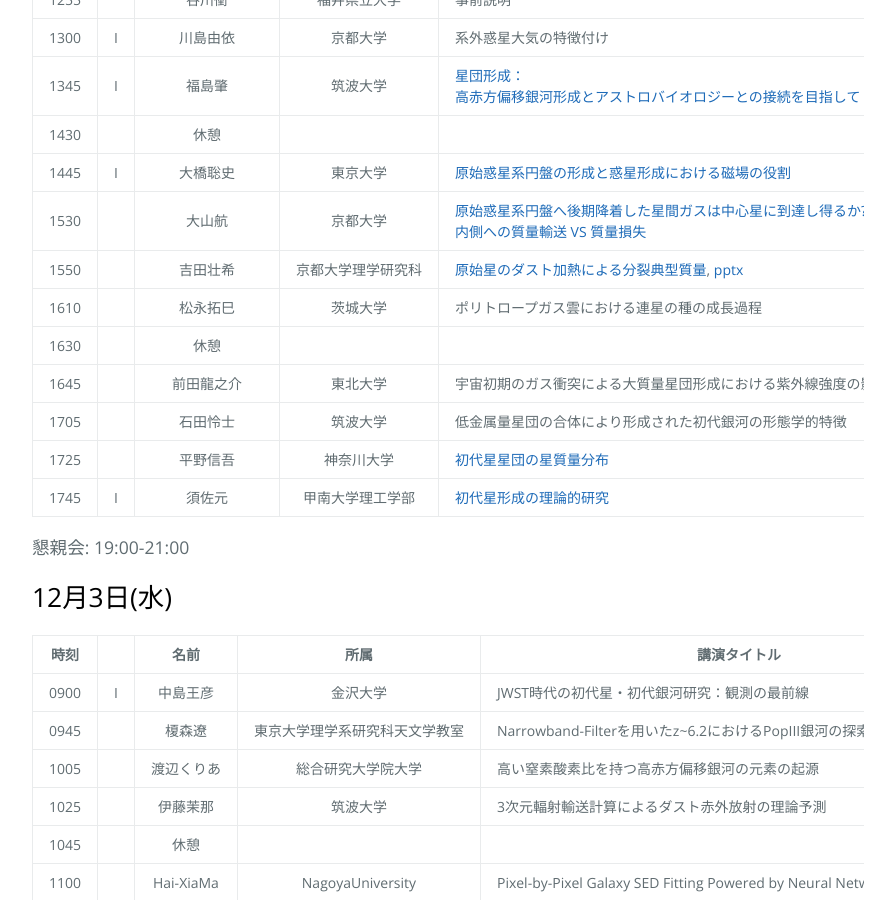
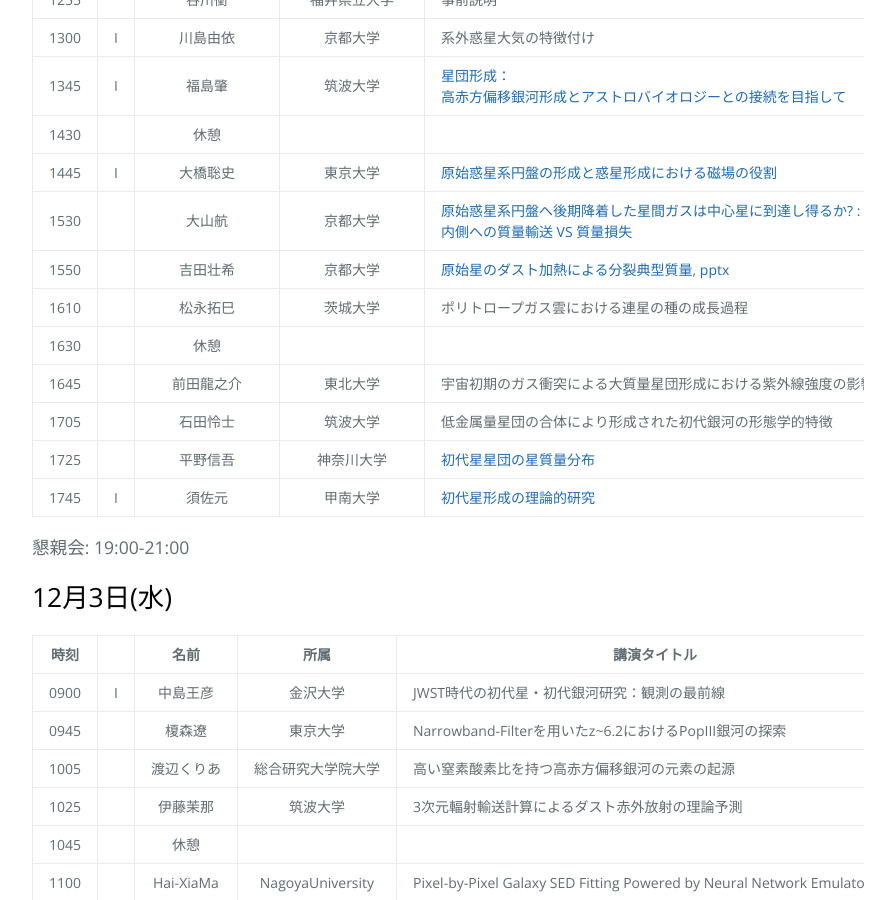
Before and after one commit to fukushimahj/FSFG2025, a Jekyll site: the page built from program.md, in a window 1280 px wide and 900 px high, scrolled down 1615 px. Shown: the whole window, without its empty margins (192-1087 px from the left). Built offline with Jekyll 4.4.1, drawn with Linux system fonts in a browser that asks for light colours.

Commit message:
modify program

```diff
--- a/program.md
+++ b/program.md
@@ -49,13 +49,13 @@ description:
 | 1430||休憩||
 |1445|I|大橋聡史 |東京大学| [原始惑星系円盤の形成と惑星形成における磁場の役割](https://fukushimahj.github.io/FSFG2025/pdfs/SOhashi.pdf)|
 |1530|| 大山航 |京都大学| [原始惑星系円盤へ後期降着した星間ガスは中心星に到達し得るか? : 内側への質量輸送 VS 質量損失](https://fukushimahj.github.io/FSFG2025/pdfs/Ooyama_Kyoto.pdf)|
-|1550|| 吉田壮希 |京都大学理学研究科| [原始星のダスト加熱による分裂典型質量](https://fukushimahj.github.io/FSFG2025/pdfs/fsfg2025_yoshida.pdf), [pptx](https://fukushimahj.github.io/FSFG2025/pdfs/fsfg2025_yoshida.pptx)|
+|1550|| 吉田壮希 |京都大学| [原始星のダスト加熱による分裂典型質量](https://fukushimahj.github.io/FSFG2025/pdfs/fsfg2025_yoshida.pdf), [pptx](https://fukushimahj.github.io/FSFG2025/pdfs/fsfg2025_yoshida.pptx)|
 |1610|| 松永拓巳 |茨城大学| ポリトロープガス雲における連星の種の成長過程|
 | 1630||休憩||
 |1645|| 前田龍之介 |東北大学| 宇宙初期のガス衝突による大質量星団形成における紫外線強度の影響|
 |1705|| 石田怜士 |筑波大学| 低金属量星団の合体により形成された初代銀河の形態学的特徴|
 |1725|| 平野信吾 |神奈川大学| [初代星星団の星質量分布](https://fukushimahj.github.io/FSFG2025/pdfs/fsfg2025_ShingoHirano.pdf)|
-|1745|I|須佐元 |甲南大学理工学部| [初代星形成の理論的研究](https://fukushimahj.github.io/FSFG2025/pdfs/susa.pdf)|
+|1745|I|須佐元 |甲南大学| [初代星形成の理論的研究](https://fukushimahj.github.io/FSFG2025/pdfs/susa.pdf)|
 
 懇親会: 19:00-21:00
 
@@ -66,7 +66,7 @@ description:
 | 時刻||名前|所属|講演タイトル|
 |:-:|:-:|:----:|:-----:|----|
 |0900|I|中島王彦 |金沢大学| JWST時代の初代星・初代銀河研究：観測の最前線|
-|0945|| 榎森遼 |東京大学理学系研究科天文学教室| Narrowband-Filterを用いたz~6.2におけるPopIII銀河の探索|
+|0945|| 榎森遼 |東京大学| Narrowband-Filterを用いたz~6.2におけるPopIII銀河の探索|
 |1005|| 渡辺くりあ |総合研究大学院大学| 高い窒素酸素比を持つ高赤方偏移銀河の元素の起源|
 |1025|| 伊藤茉那 |筑波大学| 3次元輻射輸送計算によるダスト赤外放射の理論予測|
 | 1045||休憩||
```
Also changed, not shown: 1 other file.
